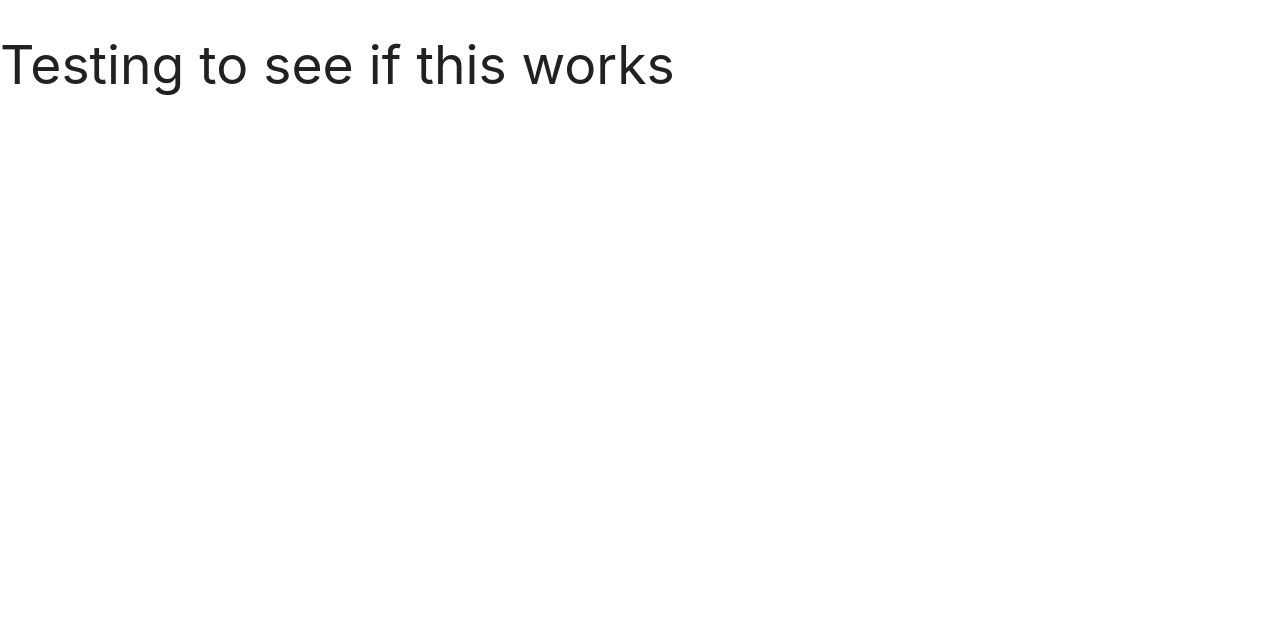
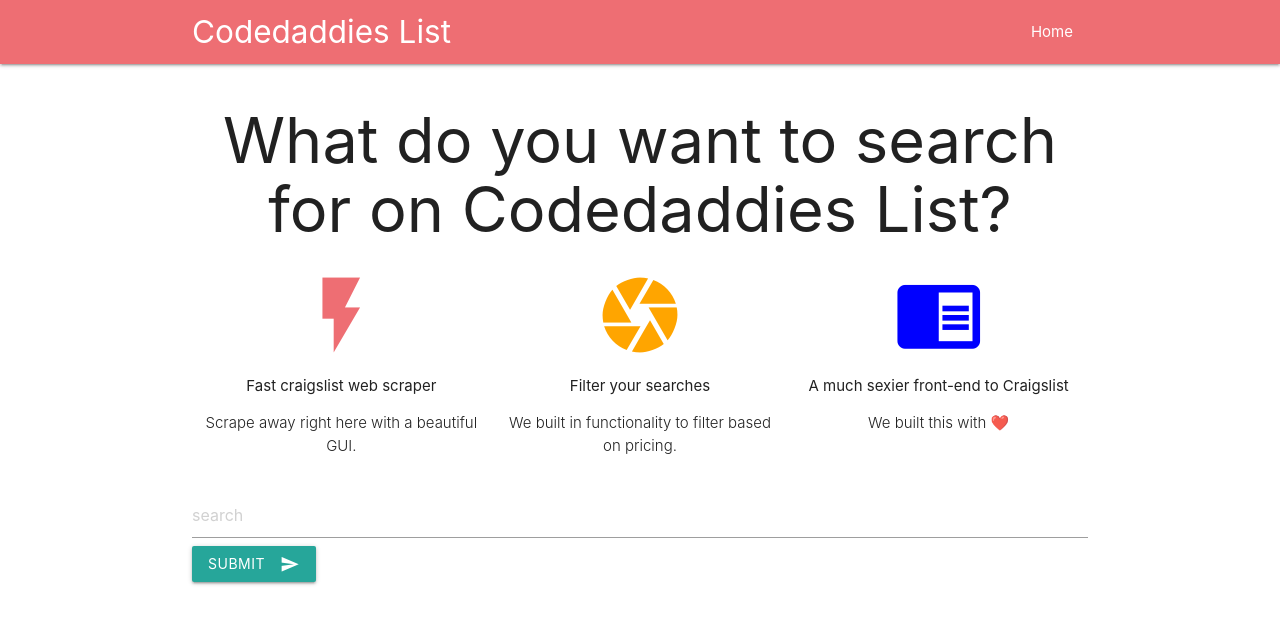
Before and after one commit to Josephboadi/django-pro-enl, a Django app: page / in a window 1280 px wide. Shown: the top 624 px of the page. Run offline with Django 3.2, Linux system fonts and the light colour scheme.

Commit message:
add frontends and requirements

```diff
--- a/cool/templates/base.html
+++ b/cool/templates/base.html
@@ -1,4 +1,4 @@
-{% load staticfiles %}
+
 {% load static %}
 
 <html lang="en">
@@ -13,6 +13,55 @@
 
 </head>
 <body>
-    <h2>Testing to see if this works</h2>
+    <nav>
+        <div class="container nav-wrapper">
+            <a href="/" class="brand-logo">Codedaddies List</a>
+            <ul id="nav-mobile" class="right">
+                <li><a href="/">Home</a></li>
+            </ul>
+        </div>
+    </nav>
+    <div class="container">
+        <h1 style="text-align: center">What do you want to search for on Codedaddies List?</h1>
+        <div class="row">
+            <div class="col s4">
+                <!-- Promo Content 1 goes here -->
+                <div class="center">
+                    <i class="large material-icons" style="color: #EE6E73">flash_on</i>
+                    <p>Fast craigslist web scraper</p>
+                    <p class="light center">Scrape away right here with a beautiful GUI.</p>
+                </div>
+            </div>
+            <div class="col s4">
+                <!-- Promo Content 2 goes here -->
+                <div class="center">
+                    <i class="large material-icons" style="color: orange">camera</i>
+                    <p>Filter your searches</p>
+                    <p class="light center">We built in functionality to filter based on pricing.</p>
+                </div>
+            </div>
+
+            <div class="col s4">
+                <!-- Promo Content 3 goes here -->
+                <div class="center">
+                    <i class="large material-icons" style="color: blue">chrome_reader_mode</i>
+                    <p>A much sexier front-end to Craigslist</p>
+                    <p class="light center">We built this with ❤️</p>
+                </div>
+            </div>
+        </div>
+        <form action="{% url 'new_search' %}" method="POST">
+            {%csrf_token%}
+            <input type="text" name="search" placeholder="search">
+            <button class="btn waves-effect waves-light" type="submit" name="action">Submit
+                <i class="material-icons right">send</i>
+            </button>
+        </form>
+        {% block content %}
+
+        {% endblock content %}
+    </div>
+
+    <script src="https://cdnjs.cloudflare.com/ajax/libs/materialize/1.0.0/js/materialize.min.js"></script>
 </body>
 </html>
--- /dev/null
+++ b/cool/templates/my_app/new_search.html
@@ -0,0 +1,5 @@
+{% extends 'base.html' %}
+
+{% block content %}
+    <h2 style="text-align: center;">{{ search | title }}</h2>
+{% endblock content %}
--- a/cool/webapp/urls.py
+++ b/cool/webapp/urls.py
@@ -3,4 +3,5 @@
 
 urlpatterns = [
     path('', views.home, name='home'),
+    path('new_search', views.new_search, name='new_search'),
 ]
--- a/cool/webapp/views.py
+++ b/cool/webapp/views.py
@@ -1,5 +1,16 @@
+import requests
+from bs4 import BeautifulSoup
 from django.shortcuts import render
+from . import models
 
-# Create your views here.
+
 def home(request):
     return render(request, 'base.html')
+
+
+def new_search(request):
+    search = request.POST.get('search')
+    stuff_for_frontend = {
+        'search': search,
+    }
+    return render(request, 'my_app/new_search.html', stuff_for_frontend)
```
Also changed, not shown: cool/requirements.txt (added, +20 -0 lines), 6 other files.
